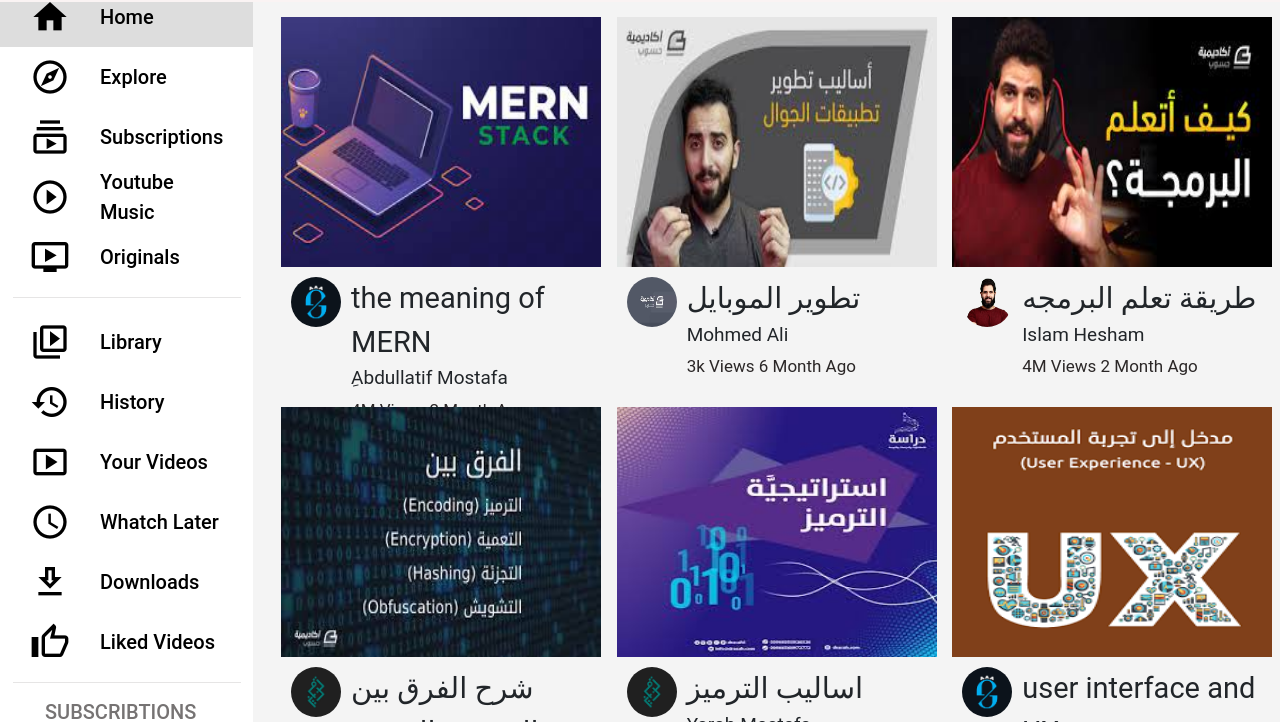
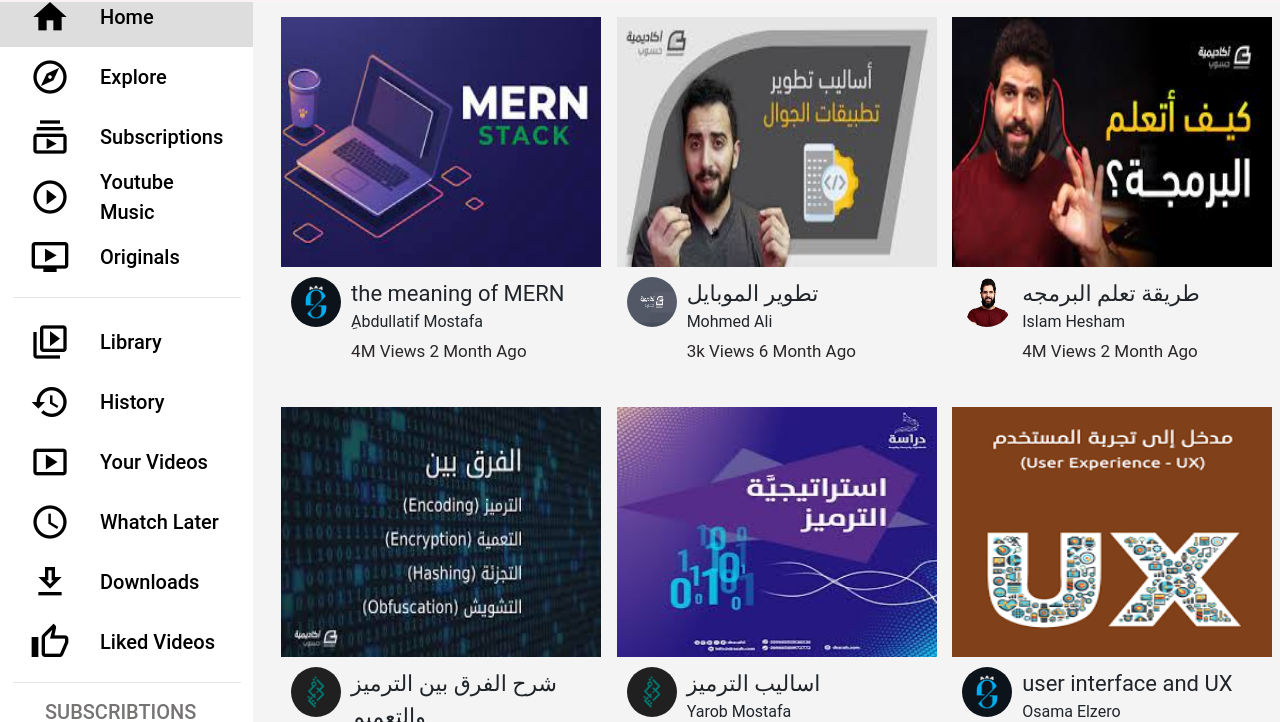
Before and after one commit to Abdullatif-Mostafa/Youtube, a plain HTML site: page index.html in a window 1280 px wide. Shown: the part 78-800 px from the top of the page. Drawn offline with nearby package versions, Linux system fonts and the light colour scheme.

Commit message:
second modification

```diff
--- a/style.css
+++ b/style.css
@@ -327,12 +327,12 @@
 }
 .center-conent .describtion .info p
 {
-    font-size: 2.9rem;
+    font-size: 2.2rem;
     margin-bottom: 0;
 }
 .center-conent .describtion .info span
 {
-    font-size: 1.9rem;
+    font-size: 1.6rem;
     display: flex;
     margin-bottom:5px;
     text-transform: capitalize;
@@ -403,7 +403,6 @@
     .center-conent .cont-details
     {
         width: 320px;
-        /* background-color: red; */
     }
 }
 @media (min-width:769px) and (max-width:999px)
```
Also changed, not shown: index.html (+1 -0 lines).
